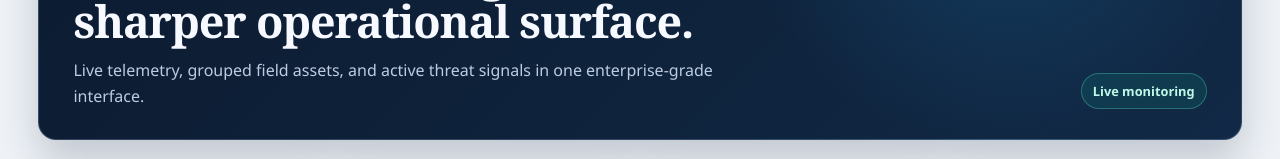
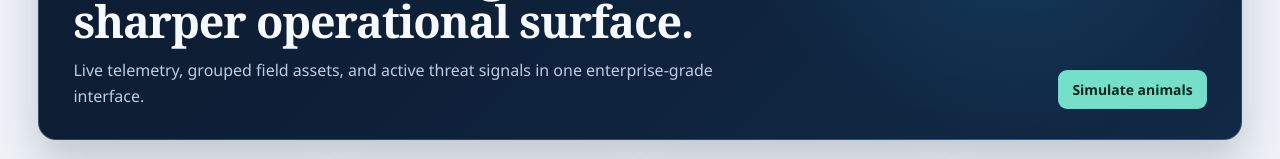
Before and after one commit to NarendraRgukt/wildguard-frontend, a Next.js app: page / in a window 1280 px wide. Shown: the part 140-299 px from the top of the page. Built offline with nearby package versions, Linux system fonts and the light colour scheme; no server answers.

Commit message:
Added production and local end points to the ui

```diff
--- a/app/page.css
+++ b/app/page.css
@@ -588,3 +588,39 @@ a {
   .alert-list { padding: 0 18px; }
   .animal-details__hero, .alert-card__topline, .alert-card__footer, .alert-meta { align-items: stretch; flex-direction: column; }
 }
+
+
+.simulation-control {
+  display: grid;
+  justify-items: end;
+  gap: 8px;
+}
+
+.simulate-button {
+  padding: 9px 13px;
+  border: 1px solid rgba(87, 221, 191, 0.46);
+  border-radius: 9px;
+  color: #06251f;
+  font-size: 0.87rem;
+  font-weight: 700;
+  cursor: pointer;
+  background: #75dfc9;
+}
+
+.simulate-button:hover:not(:disabled) {
+  background: #a1f0de;
+}
+
+.simulate-button:disabled {
+  color: #bff8e8;
+  cursor: not-allowed;
+  background: rgba(15, 159, 136, 0.28);
+}
+
+.simulation-message {
+  max-width: 190px;
+  color: #bff8e8;
+  font-size: 0.74rem;
+  line-height: 1.35;
+  text-align: right;
+}
--- a/app/page.tsx
+++ b/app/page.tsx
@@ -6,7 +6,7 @@ import Link from 'next/link';
 import AnimalMarker from './components/AnimalMarker';
 import AnimalDetails from './components/AnimalDetails';
 import AlertPanel from './components/AlertPanel';
-import { animalsAPI, gpsAPI, alertsAPI } from './services/api';
+import { animalsAPI, gpsAPI, alertsAPI, simulationAPI } from './services/api';
 import './page.css';
 
 const Map = dynamic(() => import('./components/Map'), { ssr: false });
@@ -54,6 +54,15 @@ export default function Home() {
   const [positions, setPositions] = useState<Record<string, GPSEvent | null>>({});
   const [alerts, setAlerts] = useState<Alert[]>([]);
   const [loading, setLoading] = useState(true);
+  const [simulationRunning, setSimulationRunning] = useState(false);
+  const [simulationStarting, setSimulationStarting] = useState(false);
+  const [simulationMessage, setSimulationMessage] = useState('');
+
+  useEffect(() => {
+    simulationAPI.getStatus()
+      .then((response) => setSimulationRunning(Boolean(response.data.running)))
+      .catch((error) => console.warn('Failed to fetch simulation status:', error));
+  }, []);
 
   useEffect(() => {
     const fetchAnimals = async () => {
@@ -156,6 +165,21 @@ export default function Home() {
     }
   };
 
+  const handleStartSimulation = async () => {
+    setSimulationStarting(true);
+    setSimulationMessage('');
+    try {
+      const response = await simulationAPI.start();
+      setSimulationRunning(Boolean(response.data.running));
+      setSimulationMessage(response.data.message || 'Animal simulation started');
+    } catch (error) {
+      console.error('Failed to start simulation:', error);
+      setSimulationMessage('Could not start the simulation. Confirm the backend is running.');
+    } finally {
+      setSimulationStarting(false);
+    }
+  };
+
   const metrics = useMemo(() => {
     const activeAnimals = animals.filter((animal) => animal.status.toLowerCase() === 'active').length;
     const criticalAlerts = alerts.filter((alert) => alert.severity.toLowerCase() === 'critical').length;
@@ -193,7 +217,12 @@ export default function Home() {
               Animal Registry
             </Link>
           </nav>
-          <div className="status-chip">Live monitoring</div>
+          <div className="simulation-control">
+            <button type="button" className="simulate-button" onClick={handleStartSimulation} disabled={simulationRunning || simulationStarting}>
+              {simulationStarting ? 'Starting...' : simulationRunning ? 'Simulation running' : 'Simulate animals'}
+            </button>
+            {simulationMessage && <span className="simulation-message" role="status">{simulationMessage}</span>}
+          </div>
         </div>
       </section>
 
--- a/app/services/api.ts
+++ b/app/services/api.ts
@@ -1,6 +1,12 @@
 import axios from 'axios';
 
-const API_BASE_URL = process.env.NEXT_PUBLIC_API_URL || 'http://localhost:5000/api';
+// `next dev` uses the local Flask server; production builds use the Render API.
+// Set NEXT_PUBLIC_API_URL in Vercel to override either value when needed.
+const API_BASE_URL = process.env.NEXT_PUBLIC_API_URL || (
+  process.env.NODE_ENV === 'production'
+    ? 'https://wildguard-backend-acu5.onrender.com/api'
+    : 'http://localhost:5000/api'
+);
 
 const api = axios.create({
   baseURL: API_BASE_URL,
@@ -25,6 +31,11 @@ export const gpsAPI = {
   getLatest: (animalId: string) => api.get(`/gps/animal/${animalId}/latest`),
   getHistory: (animalId: string, opts?: { limit?: number; start?: string; end?: string }) =>
     api.get(`/gps/animal/${animalId}/history`, { params: opts })
+};
+
+export const simulationAPI = {
+  getStatus: () => api.get('/simulation'),
+  start: () => api.post('/simulation/start')
 };
 
 // Alerts API
--- a/next.config.js
+++ b/next.config.js
@@ -1,9 +1,6 @@
 /** @type {import('next').NextConfig} */
 const nextConfig = {
-  reactStrictMode: true,
-  env: {
-    NEXT_PUBLIC_API_URL: process.env.NEXT_PUBLIC_API_URL || 'http://localhost:5000/api'
-  }
+  reactStrictMode: true
 };
 
 module.exports = nextConfig;
```
Also changed, not shown: 2 other files (tests, documents, lock files or other folders).
